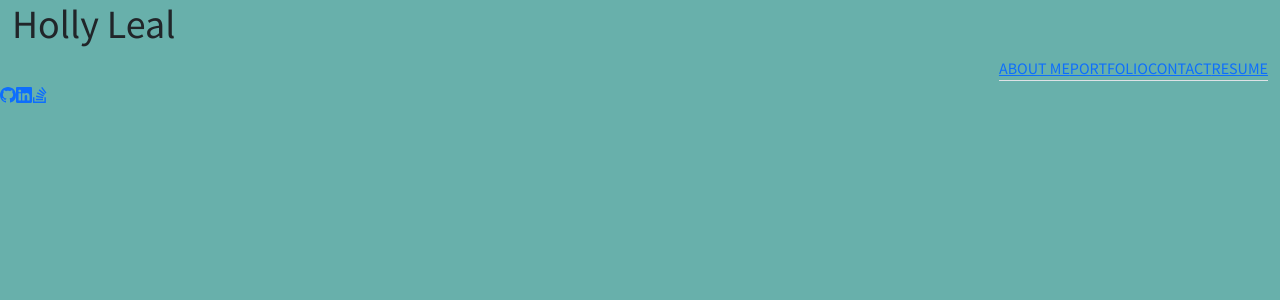
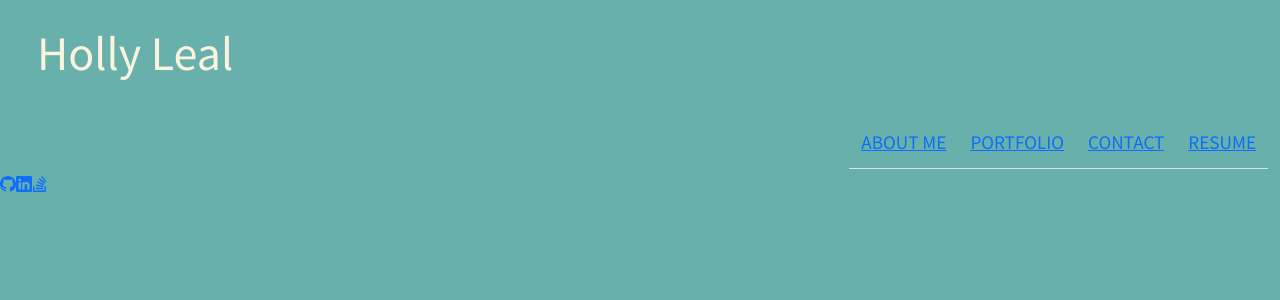
Before and after one commit to hollyhleal/react-portfolio, a React (Create React App) app: page / in a window 1280 px wide. Shown: the top 300 px of the page. Built offline with nearby package versions, Linux system fonts and the light colour scheme; the HTML template or start-up script is replaced by a standard one.

Commit message:
update directory structure and nav spacing/styling

```diff
--- a/src/App.js
+++ b/src/App.js
@@ -1,6 +1,6 @@
 import React from "react";
 import { BrowserRouter as Router, Route, Routes } from "react-router-dom";
-import Header from "./components/Header";
+import Header from "./components/Header/Header";
 import Footer from "./components/Footer";
 import About from "./components/pages/About";
 import Portfolio from "./components/pages/Portfolio";
--- /dev/null
+++ b/src/components/Header/Header.css
@@ -0,0 +1,9 @@
+.header {
+  float: left;
+}
+
+h1 {
+  padding: 25px;
+  color: #faf3dd;
+  font-size: 3rem;
+}
--- a/src/components/Header.js
+++ b/src/components/Header/Header.js
@@ -1,7 +1,7 @@
 import Container from "react-bootstrap/Container";
 import Navbar from "react-bootstrap/Navbar";
-import Navigation from "./Navigation";
-// import "../styles/Header.css";
+import Navigation from "../pages/Navigation/Navigation";
+import "./Header.css";
 
 function Header() {
   return (
--- /dev/null
+++ b/src/components/pages/Navigation/Navigation.css
@@ -0,0 +1,12 @@
+.nav {
+  /* width: 100%; */
+  overflow: auto;
+  color: #faf3dd;
+}
+
+.nav-item {
+  color: #faf3dd;
+  padding: 12px;
+  text-decoration: none;
+  font-size: 1.2rem;
+}
--- a/src/components/Navigation.js
+++ b/src/components/pages/Navigation/Navigation.js
@@ -1,50 +1,50 @@
-// import "../styles/Navigation.css";
-import { Link } from "react-router-dom";
+import { NavLink } from "react-router-dom";
 import Nav from "react-bootstrap/Nav";
+import "./Navigation.css";
 
 function Navigation() {
   return (
     <Nav className="justify-content-end">
       <ul className="nav nav-tabs">
         <li className="nav-item">
-          <Link
+          <NavLink
             to="/react-portfolio"
             className={({ isActive, isPending }) =>
               isPending ? "pending" : isActive ? "active" : ""
             }
           >
             ABOUT ME
-          </Link>
+          </NavLink>
         </li>
         <li className="nav-item">
-          <Link
+          <NavLink
             to="/react-portfolio/portfolio"
             className={({ isActive, isPending }) =>
               isPending ? "pending" : isActive ? "active" : ""
             }
           >
             PORTFOLIO
-          </Link>
+          </NavLink>
         </li>
         <li className="nav-item">
-          <Link
+          <NavLink
             to="/react-portfolio/contact"
             className={({ isActive, isPending }) =>
               isPending ? "pending" : isActive ? "active" : ""
             }
           >
             CONTACT
-          </Link>
+          </NavLink>
         </li>
         <li className="nav-item">
-          <Link
+          <NavLink
             to="/react-portfolio/resume"
             className={({ isActive, isPending }) =>
               isPending ? "pending" : isActive ? "active" : ""
             }
           >
             RESUME
-          </Link>
+          </NavLink>
         </li>
       </ul>
     </Nav>
--- a/src/styles/Navigation.css
+++ /dev/null
@@ -1,5 +0,0 @@
-.nav-link {
-  color: #faf3dd;
-  padding: "0 20px";
-  font-size: 1.2rem;
-}
```
Also changed, not shown: src/styles/Header.css (deleted, +0 -13 lines).
